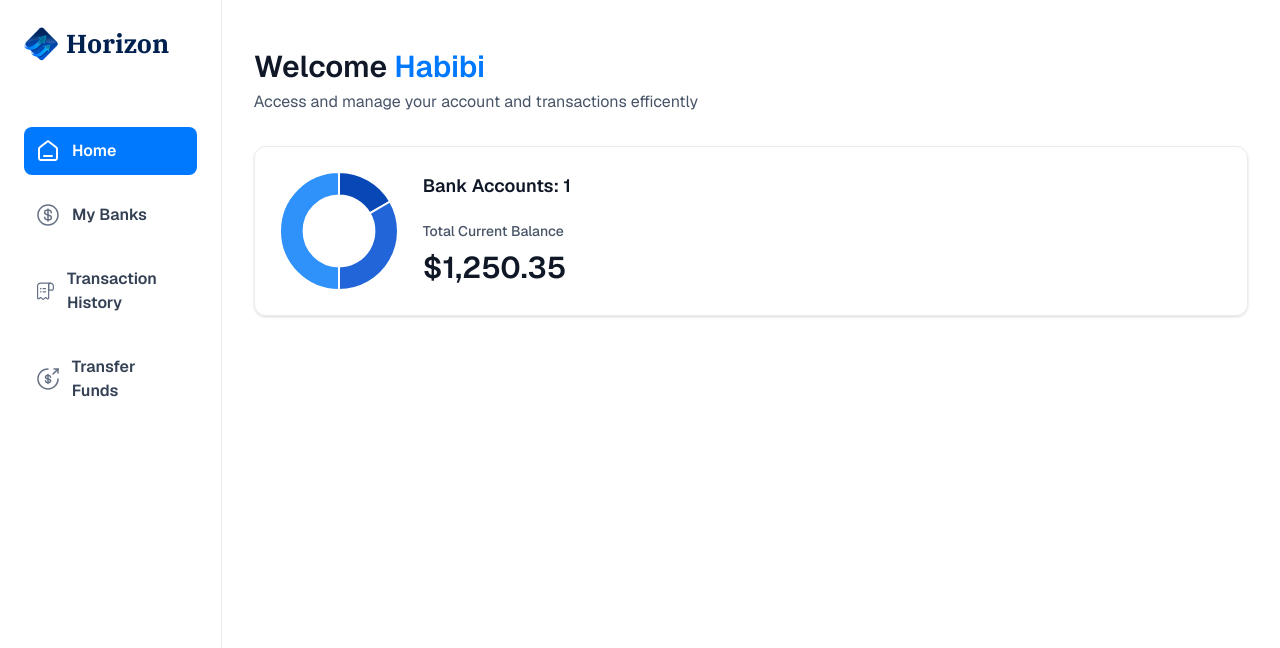
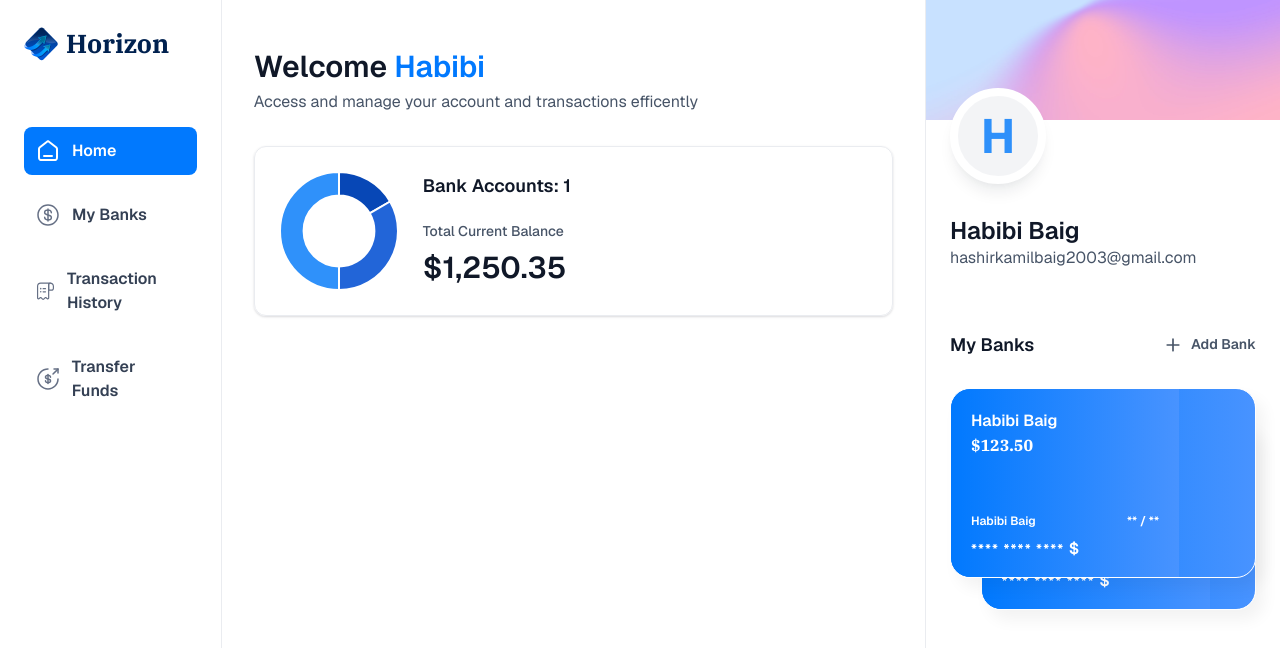
Before and after one commit to Hashirkamilbaig/Habibi-s-Bank, a Next.js app: page / in a window 1280 px wide. Shown: the top 648 px of the page. Built offline with nearby package versions, Linux system fonts and the light colour scheme.

Commit message:
In progress sidebars 22/12/2024 3 am

```diff
--- a/app/(root)/page.tsx
+++ b/app/(root)/page.tsx
@@ -1,9 +1,10 @@
 import HeaderBox from '@/components/HeaderBox'
+import RightSidebar from '@/components/RightSidebar'
 import TotalBalanceBox from '@/components/TotalBalanceBox'
 import React from 'react'
 
 const Home = () => {
-  const logIn = {firstName: "Habibi"}
+  const logIn = {firstName: "Habibi", lastName: "Baig", email: "hashirkamilbaig2003@gmail.com"}
 
   return (
     <section className="home">
@@ -22,6 +23,11 @@
           />
         </header>
       </div>
+      <RightSidebar
+        user={logIn}
+        transactions = {[]}
+        banks = {[{currentBalance: 123.50},{ currentBalance: 1500.5 }]}
+      />
     </section>
   )
 }
--- /dev/null
+++ b/components/BankCard.tsx
@@ -0,0 +1,39 @@
+import { formatAmount } from '@/lib/utils'
+import Link from 'next/link'
+import React from 'react'
+
+const BankCard = ({account, userName, showBalance = true} : CreditCardProps) => {
+  return (
+    <div className='flex flex-col'>
+      <Link href="/" className='bank-card'>
+        <div className='bank-card_content'>
+          <div>
+            <h1 className='text-16 font-semibold text-white'>
+              {account.name || userName}
+            </h1>
+            <p className='font-ibm-plex-serif font-black text-white'>
+              {formatAmount(account.currentBalance)}
+            </p>
+          </div>
+
+          <article className='flex flex-col gap-2'>
+            <div className='flex justify-between'>
+              <h1 className='text-12 font-semibold text-white'>
+                {userName}
+              </h1>
+
+              <h2 className='text-12 font-semibold text-white'>
+                ** / **
+              </h2>
+            </div>
+            <p className='text-14 font-semibold tracking-[1.1px] text-white'>
+              **** **** **** <span className='text-16'>${account.mask}</span>
+            </p>
+          </article>
+        </div>
+      </Link>
+    </div>
+  )
+}
+
+export default BankCard
--- /dev/null
+++ b/components/RightSidebar.tsx
@@ -0,0 +1,63 @@
+import Image from 'next/image'
+import Link from 'next/link'
+import React from 'react'
+import BankCard from './BankCard'
+
+const RightSidebar = ({user,transactions, banks} : RightSidebarProps) => {
+  return (
+    <aside className='right-sidebar'>
+      <section className='flex flex-col pb-8'>
+        <div className='profile-banner'/>
+        <div className='profile'>
+          <div className='profile-img'>
+            <span className='text-5xl font-bold text-blue-500'>{user.firstName[0]}</span>
+          </div>
+
+          <div className='profile-details'>
+            <h1 className='profile-name'>
+              {user.firstName} {user.lastName}
+            </h1>
+            <p className='profile-email'>{user.email}</p>
+          </div>
+        </div>
+      </section>
+
+      <section className='banks'>
+        <div className='flex w-full justify-between'>
+          <h2 className='header-2'>My Banks</h2>
+          <Link href="/" className='flex gap-2'>
+            <Image src="/icons/plus.svg" width={20} height={20} alt='plus'/>
+            <h2 className='text-14 font-semibold text-gray-600'>
+              Add Bank
+            </h2>
+          </Link>
+        </div>
+
+        {banks?.length > 0 && (
+          <div className='relative flex flex-1 flex-col justify-center gap-5'>
+            <div className='relative z-10'>
+              <BankCard
+                key={banks[0].$id}
+                account={banks[0]}
+                userName={`${user.firstName} ${user.lastName}`}
+                showBalance={false}
+              />
+            </div>
+            {banks[1] && (
+              <div className='absolute right-0 top-8 z-0 w-[90%]'>
+                <BankCard
+                  key={banks[1].$id}
+                  account={banks[1]}
+                  userName={`${user.firstName} ${user.lastName}`}
+                  showBalance={false}
+                />
+              </div>
+            )}
+          </div>
+        )}
+      </section>
+    </aside>
+  )
+}
+
+export default RightSidebar
```
